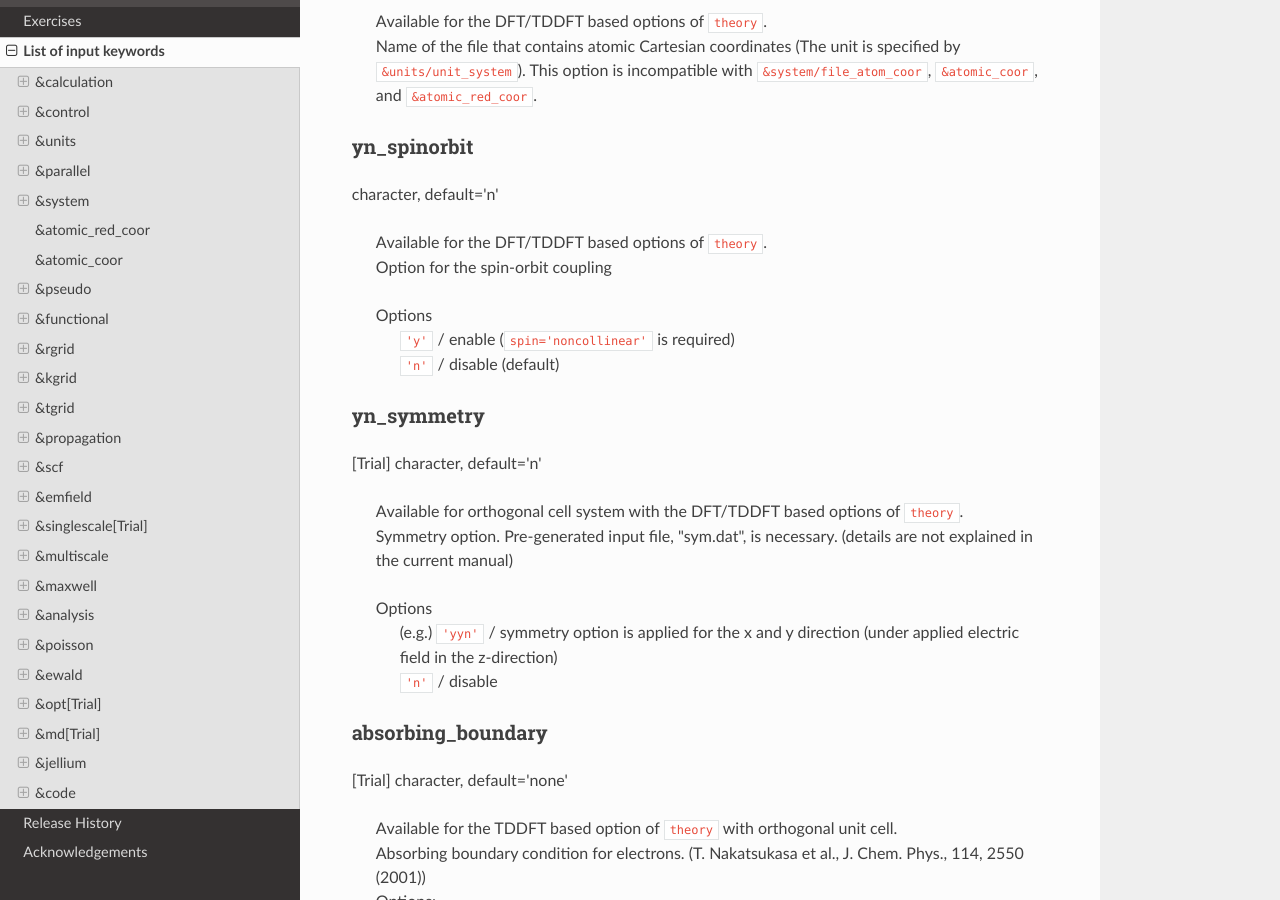
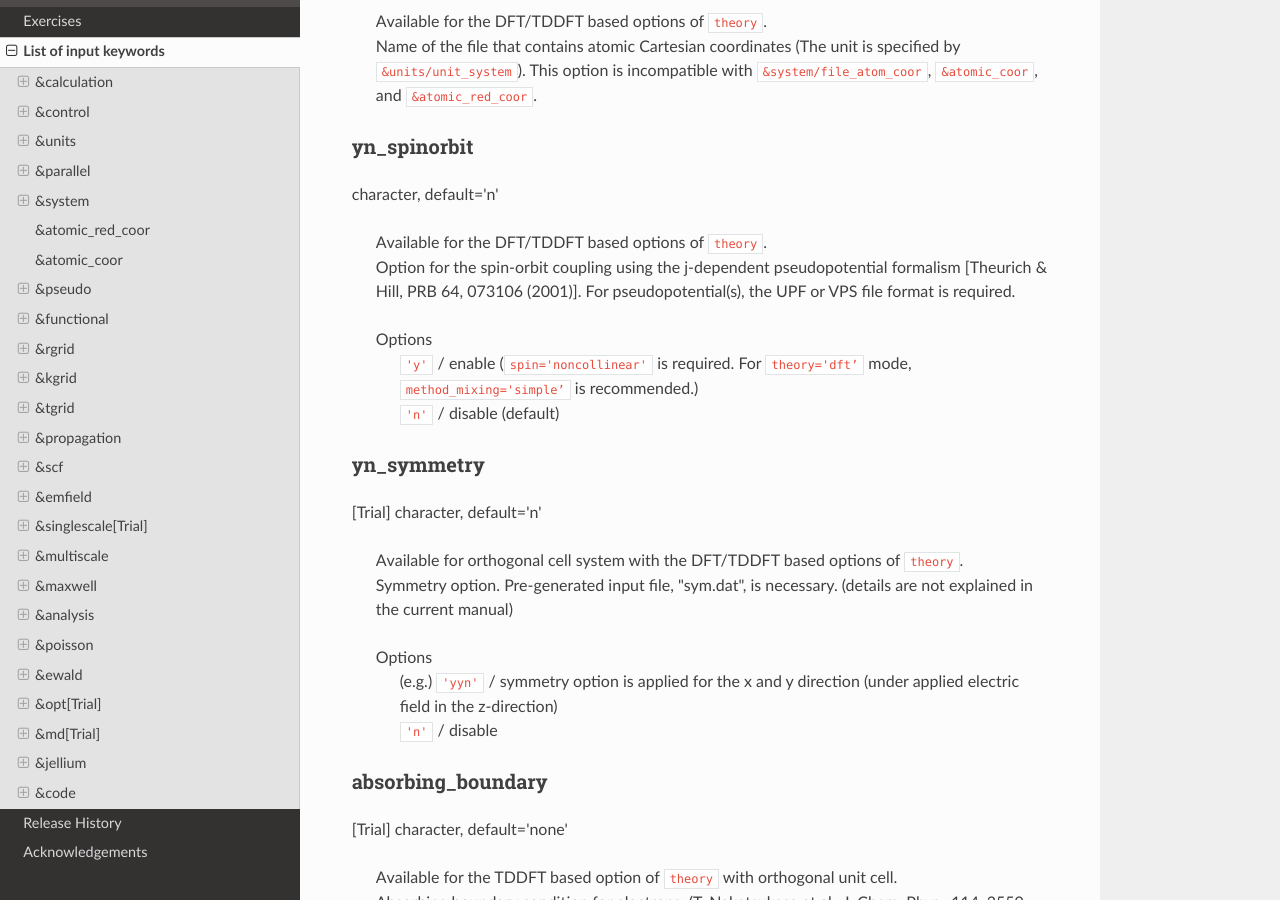
Before and after one commit to SALMON-TDDFT/SALMON-DOCS, a Sphinx documentation site: the page built from source/input_keyword_list.rst, in a window 1280 px wide and 900 px high, scrolled down 10495 px. Built offline with Sphinx 7.4.7 and the Read the Docs theme 2.0.0, drawn with Linux system fonts in a browser that asks for light colours; formulas are drawn with MathJax 3; some of the changed text lies outside the part shown.

Commit message:
Update input_keyword_list.rst

```diff
--- a/source/input_keyword_list.rst
+++ b/source/input_keyword_list.rst
@@ -527,10 +527,10 @@ yn_spinorbit
 character, default='n'
 
    | Available for the DFT/TDDFT based options of ``theory``.
-   | Option for the spin-orbit coupling
+   | Option for the spin-orbit coupling using the j-dependent pseudopotential formalism [Theurich & Hill, PRB 64, 073106 (2001)]. For pseudopotential(s), the UPF or VPS file format is required.
 
    | Options
-   |   ``'y'`` / enable (``spin='noncollinear'`` is required)
+   |   ``'y'`` / enable (``spin='noncollinear'`` is required. For ``theory='dft’`` mode, ``method_mixing='simple’`` is recommended.)
    |   ``'n'`` / disable (default)
 
 .. _yn_symmetry:
```
Also changed, not shown: other parts of source/input_keyword_list.rst (+1 -1 lines).
